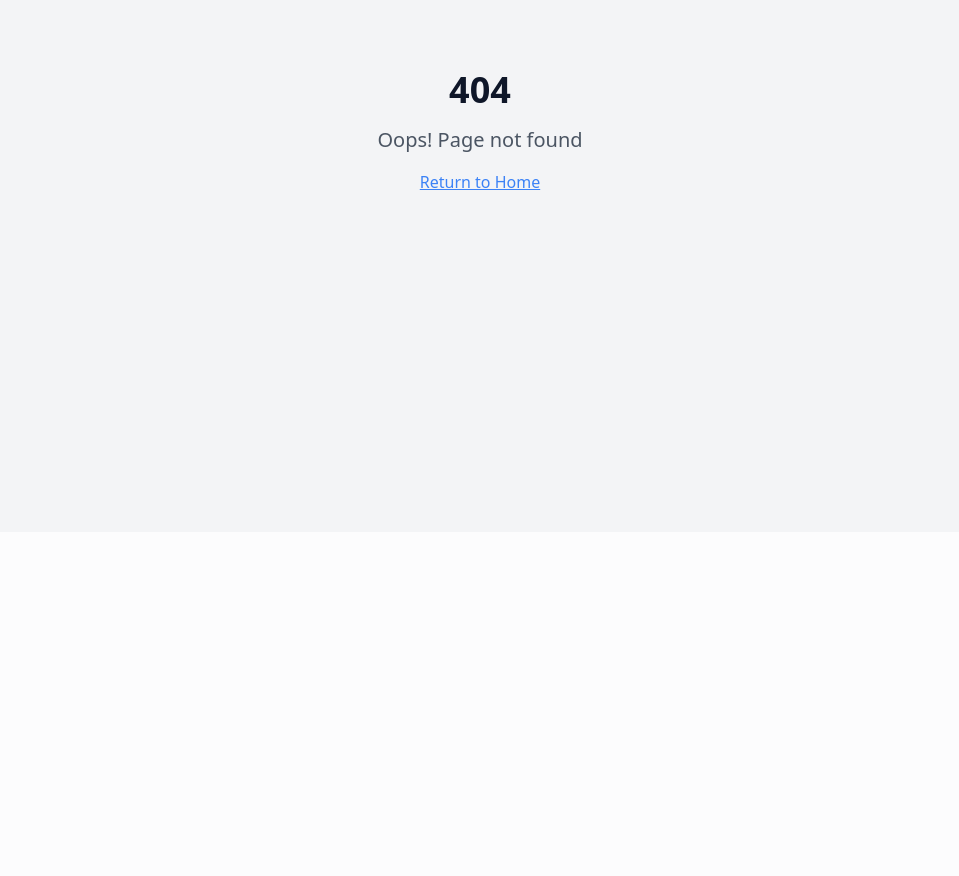
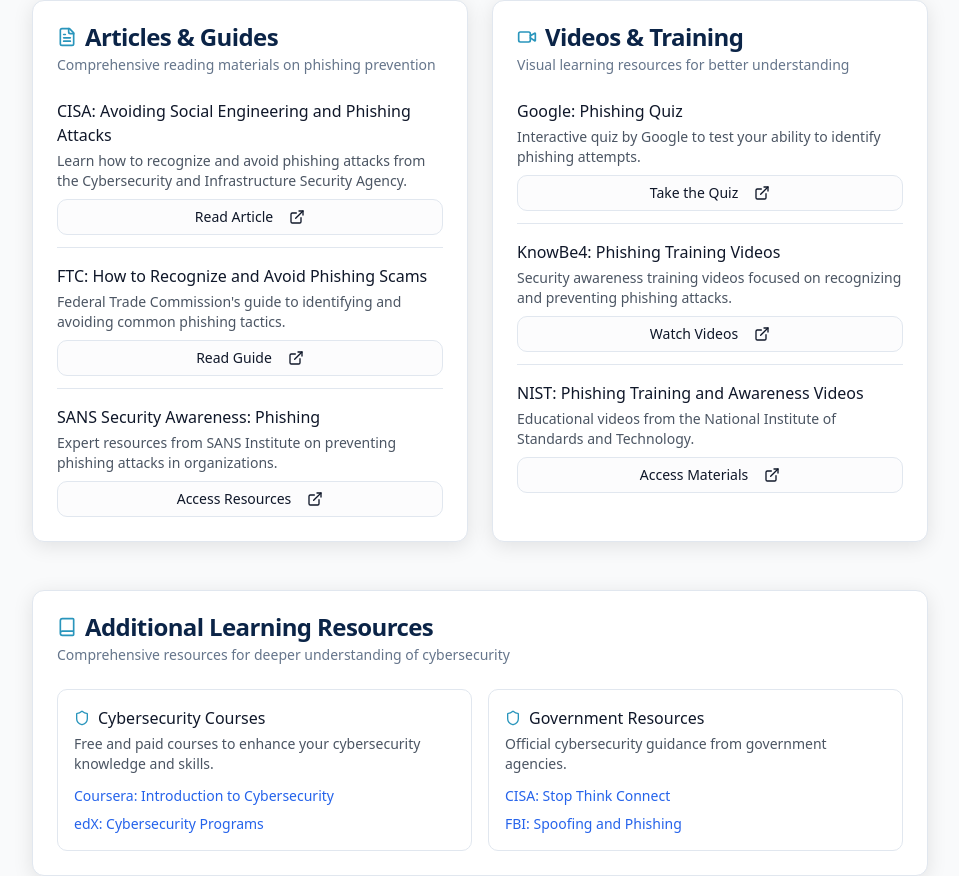
Before and after one commit to omgabani/phishing-guardian-simulate-detect, a React (Vite) app: page /resources in a window 1280 px wide. Before the commit this address had no page. Shown: the part 268-1144 px from the top of the page, without its empty margins (160-1119 px from the left). Before the commit the page ends 800 px from the top, so only its background shows below. Built offline with nearby package versions, Linux system fonts and the light colour scheme.

Commit message:
Fix UI issues and button functionality
- Corrected text and background color issues in text boxes and buttons.
- Fixed the functionality of the resources button in the navigation bar.

```diff
--- a/src/App.tsx
+++ b/src/App.tsx
@@ -10,6 +10,7 @@ import Learn from "./pages/Learn";
 import Simulator from "./pages/Simulator";
 import Tools from "./pages/Tools";
 import Quiz from "./pages/Quiz";
+import Resources from "./pages/Resources";
 
 const queryClient = new QueryClient();
 
@@ -33,6 +34,7 @@ const App = () => (
         <Route path="/simulator" element={<Simulator />} />
         <Route path="/tools" element={<Tools />} />
         <Route path="/quiz" element={<Quiz />} />
+        <Route path="/resources" element={<Resources />} />
         {/* ADD ALL CUSTOM ROUTES ABOVE THE CATCH-ALL "*" ROUTE */}
         <Route path="*" element={<NotFound />} />
       </Routes>
--- a/src/components/Navbar.tsx
+++ b/src/components/Navbar.tsx
@@ -2,7 +2,7 @@
 import { useState } from "react";
 import { Link } from "react-router-dom";
 import { Button } from "@/components/ui/button";
-import { Shield, Menu, X, BookOpen, ExternalLink } from "lucide-react";
+import { Shield, Menu, X, BookOpen } from "lucide-react";
 
 const Navbar = () => {
   const [isMenuOpen, setIsMenuOpen] = useState(false);
@@ -36,9 +36,11 @@ const Navbar = () => {
           <Link to="/quiz" className="hover:text-secondary transition-colors">
             Quiz
           </Link>
+          <Link to="/resources">
             <Button variant="secondary">
               <BookOpen className="mr-2 h-4 w-4" /> Resources
             </Button>
+          </Link>
         </div>
 
         {/* Mobile menu button */}
@@ -86,9 +88,11 @@ const Navbar = () => {
             >
               Quiz
             </Link>
+            <Link to="/resources" onClick={toggleMenu}>
               <Button variant="secondary" className="w-full">
                 <BookOpen className="mr-2 h-4 w-4" /> Resources
               </Button>
+            </Link>
           </div>
         </div>
       )}
--- a/src/index.css
+++ b/src/index.css
@@ -18,7 +18,7 @@
     --primary-foreground: 210 40% 98%;
 
     --secondary: 196 64% 45%;
-    --secondary-foreground: 222 47% 11%;
+    --secondary-foreground: 210 40% 98%;
 
     --muted: 210 40% 96%;
     --muted-foreground: 215 16% 47%;
--- /dev/null
+++ b/src/pages/Resources.tsx
@@ -0,0 +1,172 @@
+
+import Navbar from "../components/Navbar";
+import Footer from "../components/Footer";
+import { Card, CardContent, CardDescription, CardHeader, CardTitle } from "@/components/ui/card";
+import { Button } from "@/components/ui/button";
+import { ExternalLink, FileText, Video, Book, Shield } from "lucide-react";
+
+const Resources = () => {
+  return (
+    <div className="flex flex-col min-h-screen">
+      <Navbar />
+      <main className="flex-grow py-12 bg-gray-50">
+        <div className="container mx-auto px-6">
+          <div className="max-w-4xl mx-auto">
+            <div className="text-center mb-12">
+              <h1 className="text-3xl font-bold mb-4 text-primary">Phishing Education Resources</h1>
+              <p className="text-gray-600 max-w-2xl mx-auto">
+                Expand your knowledge about phishing attacks and cybersecurity best practices with these carefully selected resources.
+              </p>
+            </div>
+
+            <div className="grid gap-6 md:grid-cols-2 mb-12">
+              <Card className="card-shadow">
+                <CardHeader>
+                  <CardTitle className="flex items-center text-primary">
+                    <FileText className="mr-2 h-5 w-5 text-secondary" />
+                    Articles & Guides
+                  </CardTitle>
+                  <CardDescription>
+                    Comprehensive reading materials on phishing prevention
+                  </CardDescription>
+                </CardHeader>
+                <CardContent className="space-y-4">
+                  <div className="border-b pb-3">
+                    <h3 className="font-medium mb-1">CISA: Avoiding Social Engineering and Phishing Attacks</h3>
+                    <p className="text-sm text-gray-600 mb-2">
+                      Learn how to recognize and avoid phishing attacks from the Cybersecurity and Infrastructure Security Agency.
+                    </p>
+                    <Button variant="outline" size="sm" className="w-full" asChild>
+                      <a href="https://www.cisa.gov/topics/avoid-scams-and-fraud/avoiding-social-engineering-and-phishing" target="_blank" rel="noopener noreferrer">
+                        Read Article <ExternalLink className="ml-2 h-4 w-4" />
+                      </a>
+                    </Button>
+                  </div>
+
+                  <div className="border-b pb-3">
+                    <h3 className="font-medium mb-1">FTC: How to Recognize and Avoid Phishing Scams</h3>
+                    <p className="text-sm text-gray-600 mb-2">
+                      Federal Trade Commission's guide to identifying and avoiding common phishing tactics.
+                    </p>
+                    <Button variant="outline" size="sm" className="w-full" asChild>
+                      <a href="https://consumer.ftc.gov/articles/how-recognize-and-avoid-phishing-scams" target="_blank" rel="noopener noreferrer">
+                        Read Guide <ExternalLink className="ml-2 h-4 w-4" />
+                      </a>
+                    </Button>
+                  </div>
+
+                  <div>
+                    <h3 className="font-medium mb-1">SANS Security Awareness: Phishing</h3>
+                    <p className="text-sm text-gray-600 mb-2">
+                      Expert resources from SANS Institute on preventing phishing attacks in organizations.
+                    </p>
+                    <Button variant="outline" size="sm" className="w-full" asChild>
+                      <a href="https://www.sans.org/security-awareness-training/resources/phishing" target="_blank" rel="noopener noreferrer">
+                        Access Resources <ExternalLink className="ml-2 h-4 w-4" />
+                      </a>
+                    </Button>
+                  </div>
+                </CardContent>
+              </Card>
+
+              <Card className="card-shadow">
+                <CardHeader>
+                  <CardTitle className="flex items-center text-primary">
+                    <Video className="mr-2 h-5 w-5 text-secondary" />
+                    Videos & Training
+                  </CardTitle>
+                  <CardDescription>
+                    Visual learning resources for better understanding
+                  </CardDescription>
+                </CardHeader>
+                <CardContent className="space-y-4">
+                  <div className="border-b pb-3">
+                    <h3 className="font-medium mb-1">Google: Phishing Quiz</h3>
+                    <p className="text-sm text-gray-600 mb-2">
+                      Interactive quiz by Google to test your ability to identify phishing attempts.
+                    </p>
+                    <Button variant="outline" size="sm" className="w-full" asChild>
+                      <a href="https://phishingquiz.withgoogle.com/" target="_blank" rel="noopener noreferrer">
+                        Take the Quiz <ExternalLink className="ml-2 h-4 w-4" />
+                      </a>
+                    </Button>
+                  </div>
+
+                  <div className="border-b pb-3">
+                    <h3 className="font-medium mb-1">KnowBe4: Phishing Training Videos</h3>
+                    <p className="text-sm text-gray-600 mb-2">
+                      Security awareness training videos focused on recognizing and preventing phishing attacks.
+                    </p>
+                    <Button variant="outline" size="sm" className="w-full" asChild>
+                      <a href="https://www.knowbe4.com/free-phishing-security-test" target="_blank" rel="noopener noreferrer">
+                        Watch Videos <ExternalLink className="ml-2 h-4 w-4" />
+                      </a>
+                    </Button>
+                  </div>
+
+                  <div>
+                    <h3 className="font-medium mb-1">NIST: Phishing Training and Awareness Videos</h3>
+                    <p className="text-sm text-gray-600 mb-2">
+                      Educational videos from the National Institute of Standards and Technology.
+                    </p>
+                    <Button variant="outline" size="sm" className="w-full" asChild>
+                      <a href="https://www.nist.gov/itl/smallbusinesscyber/guidance-topic/phishing" target="_blank" rel="noopener noreferrer">
+                        Access Materials <ExternalLink className="ml-2 h-4 w-4" />
+                      </a>
+                    </Button>
+                  </div>
+                </CardContent>
+              </Card>
+            </div>
+
+            <Card className="card-shadow mb-10">
+              <CardHeader>
+                <CardTitle className="flex items-center text-primary">
+                  <Book className="mr-2 h-5 w-5 text-secondary" />
+                  Additional Learning Resources
+                </CardTitle>
+                <CardDescription>
+                  Comprehensive resources for deeper understanding of cybersecurity
+                </CardDescription>
+              </CardHeader>
+              <CardContent className="space-y-4">
+                <div className="grid gap-4 md:grid-cols-2">
+                  <div className="p-4 border rounded-md">
+                    <h3 className="font-medium mb-1 flex items-center">
+                      <Shield className="mr-2 h-4 w-4 text-secondary" />
+                      Cybersecurity Courses
+                    </h3>
+                    <p className="text-sm text-gray-600 mb-3">
+                      Free and paid courses to enhance your cybersecurity knowledge and skills.
+                    </p>
+                    <ul className="text-sm space-y-2">
+                      <li><a href="https://www.coursera.org/learn/cybersecurity-roles-processes-operating-system-security" className="text-blue-600 hover:underline" target="_blank" rel="noopener noreferrer">Coursera: Introduction to Cybersecurity</a></li>
+                      <li><a href="https://www.edx.org/learn/cybersecurity" className="text-blue-600 hover:underline" target="_blank" rel="noopener noreferrer">edX: Cybersecurity Programs</a></li>
+                    </ul>
+                  </div>
+
+                  <div className="p-4 border rounded-md">
+                    <h3 className="font-medium mb-1 flex items-center">
+                      <Shield className="mr-2 h-4 w-4 text-secondary" />
+                      Government Resources
+                    </h3>
+                    <p className="text-sm text-gray-600 mb-3">
+                      Official cybersecurity guidance from government agencies.
+                    </p>
+                    <ul className="text-sm space-y-2">
+                      <li><a href="https://www.cisa.gov/stopthinkconnect" className="text-blue-600 hover:underline" target="_blank" rel="noopener noreferrer">CISA: Stop Think Connect</a></li>
+                      <li><a href="https://www.fbi.gov/scams-and-safety/common-scams-and-crimes/spoofing-and-phishing" className="text-blue-600 hover:underline" target="_blank" rel="noopener noreferrer">FBI: Spoofing and Phishing</a></li>
+                    </ul>
+                  </div>
+                </div>
+              </CardContent>
+            </Card>
+          </div>
+        </div>
+      </main>
+      <Footer />
+    </div>
+  );
+};
+
+export default Resources;
```
Lines whose indentation alone changed are shown as unchanged.
